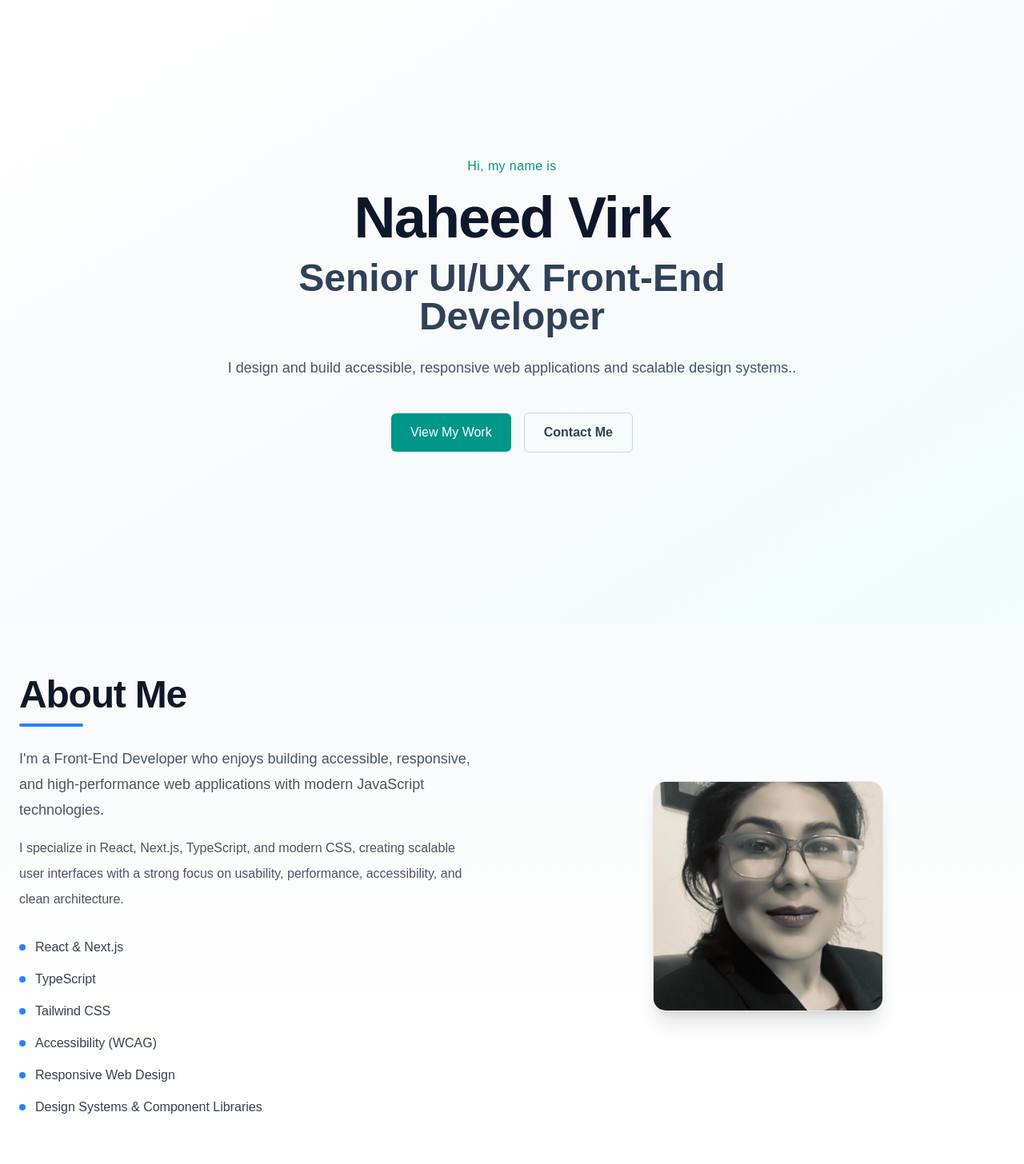
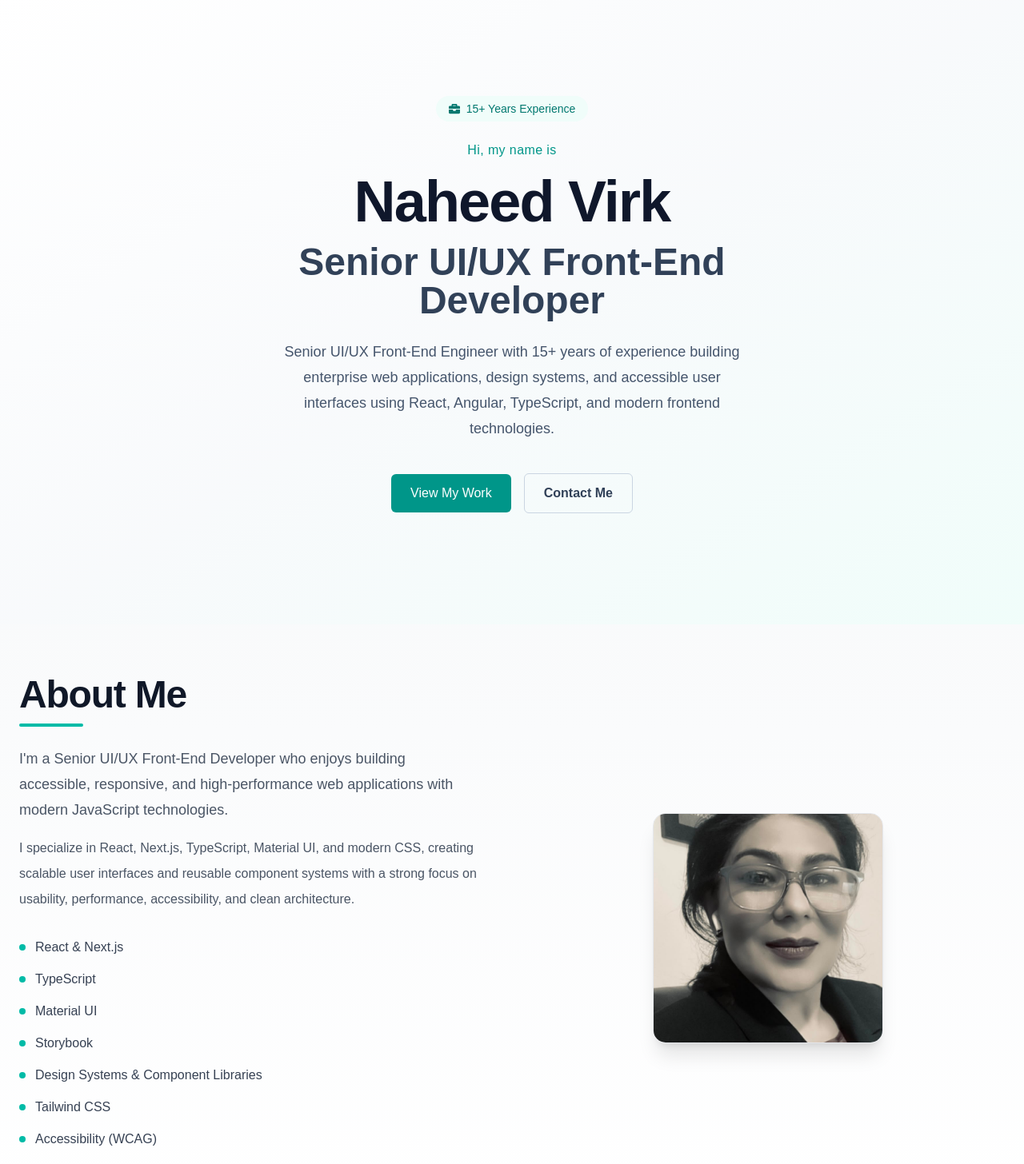
Before and after one commit to naheedkvirk/portfolio, a Next.js app: page / in a window 1280 px wide. Shown: the part 100-1556 px from the top of the page at 80% size. Built offline with nearby package versions, Linux system fonts and the light colour scheme.

Commit message:
Refine portfolio styling with teal accent system

```diff
--- a/components/About/About.tsx
+++ b/components/About/About.tsx
@@ -1,12 +1,22 @@
 import Image from "next/image";
 
 export default function About() {
+  const skills = [
+    "React & Next.js",
+    "TypeScript",
+    "Material UI",
+    "Storybook",
+    "Design Systems & Component Libraries",
+    "Tailwind CSS",
+    "Accessibility (WCAG)",
+    "Responsive Web Design",
+  ];
   return (
     <section
       id="about"
       aria-labelledby="about-heading"
       className="scroll-mt-24
-      py-12 sm:py-16 dark:bg-gray-900
+      py-12 sm:py-16
       bg-gradient-to-b from-gray-50 to-white dark:from-gray-950 dark:to-gray-900"
     >
       <div className="mx-auto max-w-7xl px-6">
@@ -19,83 +29,51 @@ export default function About() {
             >
               About Me
             </h2>
-            <div className="mt-3 h-1 w-20 rounded-full bg-blue-500" />
+            <div className="mt-3 h-1 w-20 rounded-full bg-teal-500" />
 
             <p className="mt-6 max-w-xl text-lg leading-8 text-gray-600 dark:text-gray-300">
-              I&apos;m a Front-End Developer who enjoys building accessible,
-              responsive, and high-performance web applications with modern
-              JavaScript technologies.
+              I&apos;m a Senior UI/UX Front-End Developer who enjoys building
+              accessible, responsive, and high-performance web applications with
+              modern JavaScript technologies.
             </p>
 
             <p className="mt-4 max-w-xl leading-8 text-gray-600 dark:text-gray-300">
-              I specialize in React, Next.js, TypeScript, and modern CSS,
-              creating scalable user interfaces with a strong focus on
-              usability, performance, accessibility, and clean architecture.
+              I specialize in React, Next.js, TypeScript, Material UI, and
+              modern CSS, creating scalable user interfaces and reusable
+              component systems with a strong focus on usability, performance,
+              accessibility, and clean architecture.
             </p>
 
             <ul className="mt-8 space-y-4 text-gray-700 dark:text-gray-300">
-              <li className="flex items-center gap-3 text-base">
-                <span
-                  aria-hidden="true"
-                  className="h-2 w-2 rounded-full bg-blue-500"
-                />
-                React & Next.js
-              </li>
-
-              <li className="flex items-center gap-3 text-base">
-                <span
-                  aria-hidden="true"
-                  className="h-2 w-2 rounded-full bg-blue-500"
-                />
-                TypeScript
-              </li>
-
-              <li className="flex items-center gap-3 text-base">
-                <span
-                  aria-hidden="true"
-                  className="h-2 w-2 rounded-full bg-blue-500"
-                />
-                Tailwind CSS
-              </li>
-
-              <li className="flex items-center gap-3 text-base">
-                <span
-                  aria-hidden="true"
-                  className="h-2 w-2 rounded-full bg-blue-500"
-                />
-                Accessibility (WCAG)
-              </li>
-
-              <li className="flex items-center gap-3 text-base">
-                <span
-                  aria-hidden="true"
-                  className="h-2 w-2 rounded-full bg-blue-500"
-                />
-                Responsive Web Design
-              </li>
-
-              <li className="flex items-center gap-3 text-base">
-                <span
-                  aria-hidden="true"
-                  className="h-2 w-2 rounded-full bg-blue-500"
-                />
-                Design Systems & Component Libraries
-              </li>
+              {skills.map((skill) => (
+                <li key={skill} className="flex items-center gap-3 text-base">
+                  <span
+                    aria-hidden="true"
+                    className="h-2 w-2 rounded-full bg-teal-500"
+                  />
+                  {skill}
+                </li>
+              ))}
             </ul>
           </div>
 
           {/* Right Column */}
           <div className="flex justify-center">
             <div
-              className="relative h-64 w-64 overflow-hidden rounded-2xl
-            border border-gray-200 shadow-xl md:h-72 transition-shadow duration-300 hover:shadow-2xl md:w-72 dark:border-gray-800"
+              className="group relative h-64 w-64 overflow-hidden rounded-2xl
+            border border-gray-200 shadow-xl
+            transition-all duration-300
+            hover:border-teal-300 hover:shadow-2xl
+            md:h-72 md:w-72
+            dark:border-gray-800
+            dark:hover:border-teal-700"
             >
               <Image
                 src="/images/profile/nv.jpg"
                 alt="Portrait of Naheed Virk"
                 fill
                 className="object-cover object-center transition-transform duration-500
-                hover:scale-105 motion-reduce:transform-none motion-reduce:transition-none"
+                group-hover:scale-105 motion-reduce:transform-none motion-reduce:transition-none"
                 sizes="(max-width: 768px) 80vw, 288px"
               />
             </div>
--- a/components/Experience/Experience.tsx
+++ b/components/Experience/Experience.tsx
@@ -37,9 +37,9 @@ export default function Experience() {
           >
             Experience
           </h2>
-          <div className="mt-3 h-1 w-20 rounded-full bg-blue-500" />
+          <div className="mt-3 h-1 w-20 rounded-full bg-teal-500" />
 
-          <p className="mt-6 text-lg leading-8 text-gray-600 dark:text-gray-300">
+          <p className="mt-6 max-w-2xl text-lg leading-8 text-gray-600 dark:text-gray-300">
             Over 15 years of experience designing and developing accessible,
             responsive, and scalable web applications across healthcare,
             finance, automotive, manufacturing, and digital publishing.
--- a/components/Experience/ExperienceItem.tsx
+++ b/components/Experience/ExperienceItem.tsx
@@ -53,7 +53,7 @@ export default function ExperienceItem({
           h-3
           w-3
           rounded-full
-          bg-blue-600
+          bg-teal-600
           ring-4
           ring-gray-50
           dark:ring-gray-900
@@ -102,9 +102,15 @@ export default function ExperienceItem({
         </p>
 
         {/* Achievements */}
-        <ul className="mt-5 list-disc space-y-2 pl-5 text-gray-600 dark:text-gray-300">
+        <ul className="mt-5 space-y-2 text-gray-600 dark:text-gray-300">
           {experience.achievements.map((achievement) => (
-            <li key={achievement}>{achievement}</li>
+            <li key={achievement} className="flex items-start gap-3">
+              <span
+                aria-hidden="true"
+                className="mt-2 h-2 w-2 shrink-0 rounded-full bg-teal-500"
+              />
+              {achievement}
+            </li>
           ))}
         </ul>
 
--- a/components/Hero/Hero.tsx
+++ b/components/Hero/Hero.tsx
@@ -1,5 +1,6 @@
 "use client";
 import { motion, type Variants } from "motion/react";
+import { FaBriefcase } from "react-icons/fa";
 
 const containerVariants: Variants = {
   hidden: {},
@@ -41,10 +42,35 @@ export default function Hero() {
           initial="hidden"
           animate="visible"
         >
-          {/* Hero content will be added in Task 5 */}
+          {/* Hero content */}
+          <motion.div
+            variants={itemVariants}
+            className="mb-6 flex justify-center"
+          >
+            <div
+              className="
+              inline-flex
+              items-center
+              gap-2
+              rounded-full
+              bg-teal-50
+              px-4
+              py-1.5
+              text-sm
+              font-medium
+              text-teal-700
+              dark:bg-teal-900/30
+              dark:text-teal-300
+            "
+            >
+              <FaBriefcase className="h-3.5 w-3.5" />
+              15+ Years Experience
+            </div>
+          </motion.div>
+
           <motion.p
             variants={itemVariants}
-            className="text-sm font-medium tracking-wide sm:text-base text-teal-600 dark:text-teal-400"
+            className="text-sm font-medium tracking-wide text-teal-600 sm:text-base dark:text-teal-400"
           >
             Hi, my name is
           </motion.p>
@@ -65,10 +91,12 @@ export default function Hero() {
 
           <motion.p
             variants={itemVariants}
-            className="mt-6 max-auto text-base leading-8 sm:text-lg text-slate-600 dark:text-slate-300"
+            className="mt-6 mx-auto max-w-xl text-base leading-8 text-slate-600 sm:text-lg dark:text-slate-300"
           >
-            I design and build accessible, responsive web applications and
-            scalable design systems..
+            Senior UI/UX Front-End Engineer with 15+ years of experience
+            building enterprise web applications, design systems, and accessible
+            user interfaces using React, Angular, TypeScript, and modern
+            frontend technologies.
           </motion.p>
 
           <motion.div
--- a/components/Projects/ProjectCard.tsx
+++ b/components/Projects/ProjectCard.tsx
@@ -47,7 +47,7 @@ export default function ProjectCard({ project, index }: ProjectCardProps) {
 
             ${
               project.featured
-                ? "border-blue-500 dark:border-blue-400"
+                ? "border-teal-500 dark:border-teal-400"
                 : "border-gray-200 dark:border-gray-700"
             }
         `}
@@ -87,7 +87,7 @@ export default function ProjectCard({ project, index }: ProjectCardProps) {
                 left-4
                 top-4
                 rounded-full
-                bg-blue-600
+                bg-teal-600
                 px-3
                 py-1
                 text-xs
--- a/components/Projects/projectData.ts
+++ b/components/Projects/projectData.ts
@@ -67,7 +67,7 @@ export const projects: Project[] = [
     description:
       "Designed and developed a modern portfolio website showcasing projects, experience, and technical skills using Next.js and Tailwind CSS.",
     technologies: ["Next.js", "React", "TypeScript", "Tailwind CSS"],
-    image: "/images/projects/portfolio1.jpg",
+    image: "/images/projects/portfolio.jpg",
     liveUrl: "https://naheedvirk-portfolio.vercel.app/",
     githubUrl: "https://github.com/naheedkvirk/portfolio",
     featured: true,
```
Also changed, not shown: components/Contact/Contact.tsx (+12 -5 lines), components/Projects/Projects.tsx (+2 -29 lines), public/images/projects/portfolio.jpg (added), public/images/projects/portfolio1.jpg (deleted).
